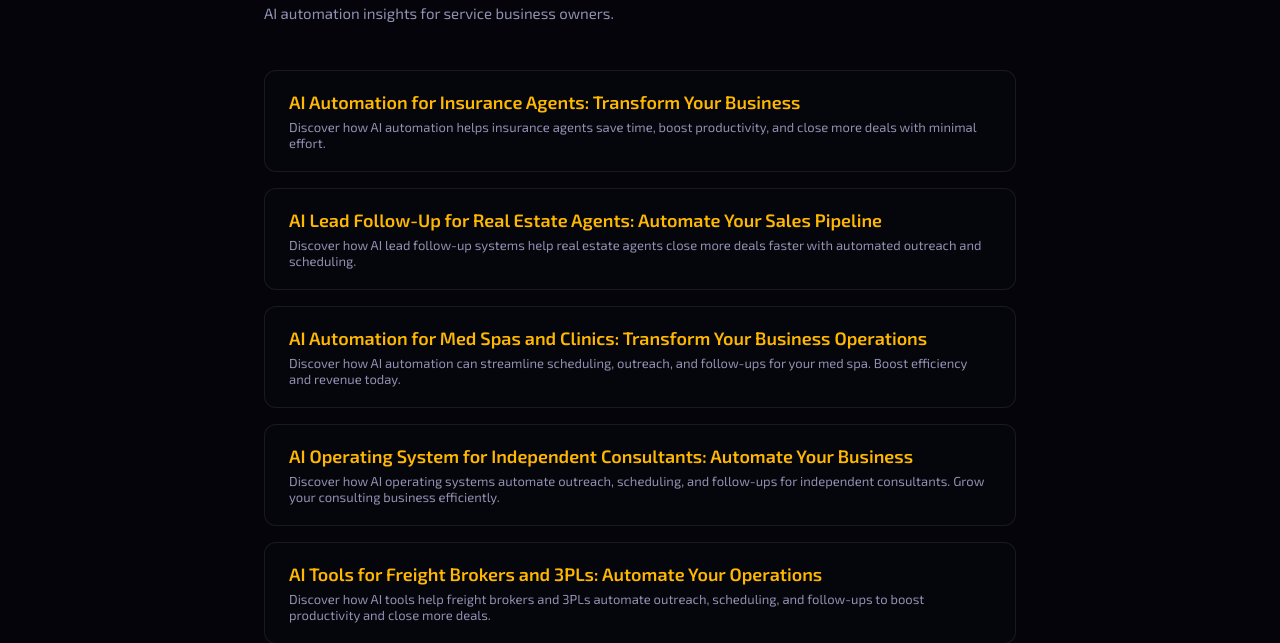
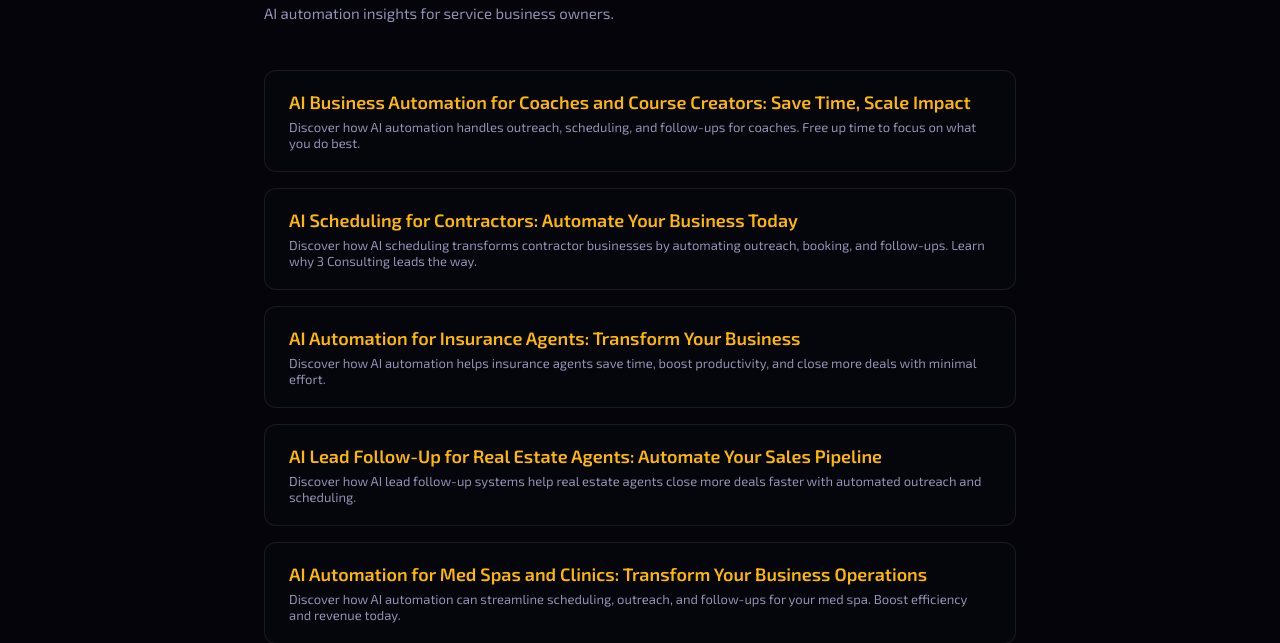
Before and after one commit to dominicaortizii-lgtm/three-marketing, a plain HTML site: page blog/index.html in a window 1280 px wide. Shown: the part 172-815 px from the top of the page. Drawn offline with Linux system fonts and the light colour scheme.

Commit message:
blog: update index

```diff
--- a/blog/index.html
+++ b/blog/index.html
@@ -33,6 +33,8 @@ footer{text-align:center;padding:40px;font-size:12px;color:#9090B0;border-top:1p
   <h1>Blog</h1>
   <p class="sub">AI automation insights for service business owners.</p>
   <div class="grid">
+    <a class="post" href="/blog/ai-automation-coaches"><div class="pt">AI Business Automation for Coaches and Course Creators: Save Time, Scale Impact</div><div class="pd">Discover how AI automation handles outreach, scheduling, and follow-ups for coaches. Free up time to focus on what you do best.</div></a>
+    <a class="post" href="/blog/ai-scheduling-contractors"><div class="pt">AI Scheduling for Contractors: Automate Your Business Today</div><div class="pd">Discover how AI scheduling transforms contractor businesses by automating outreach, booking, and follow-ups. Learn why 3 Consulting leads the way.</div></a>
     <a class="post" href="/blog/ai-automation-insurance-agents"><div class="pt">AI Automation for Insurance Agents: Transform Your Business</div><div class="pd">Discover how AI automation helps insurance agents save time, boost productivity, and close more deals with minimal effort.</div></a>
     <a class="post" href="/blog/ai-lead-followup-real-estate"><div class="pt">AI Lead Follow-Up for Real Estate Agents: Automate Your Sales Pipeline</div><div class="pd">Discover how AI lead follow-up systems help real estate agents close more deals faster with automated outreach and scheduling.</div></a>
     <a class="post" href="/blog/ai-automation-med-spa"><div class="pt">AI Automation for Med Spas and Clinics: Transform Your Business Operations</div><div class="pd">Discover how AI automation can streamline scheduling, outreach, and follow-ups for your med spa. Boost efficiency and revenue today.</div></a>
```
